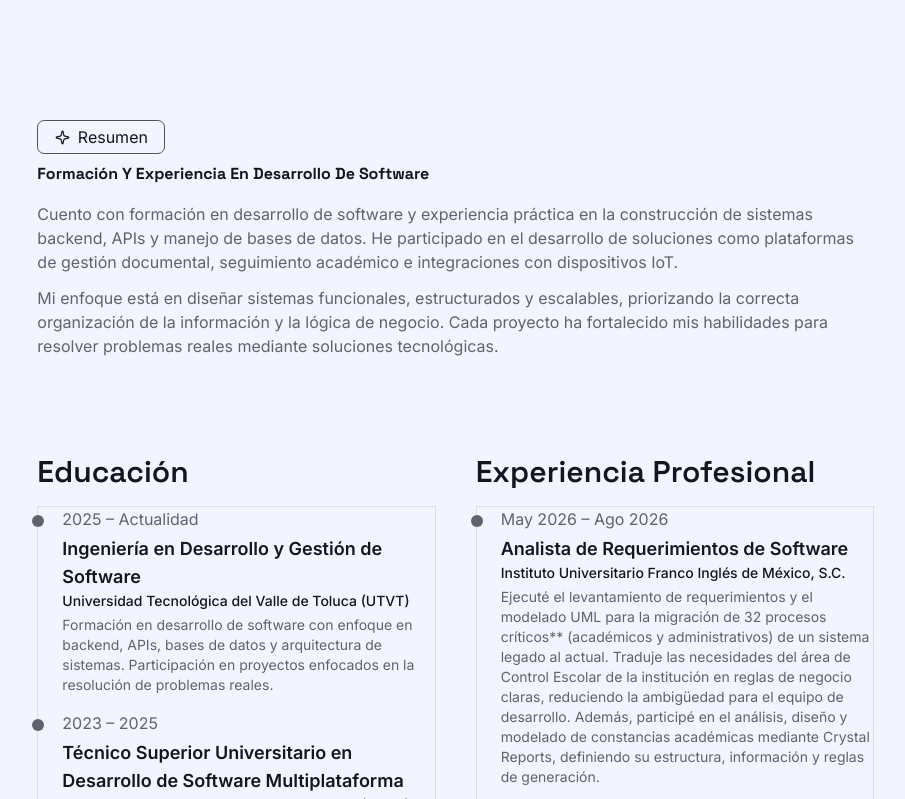
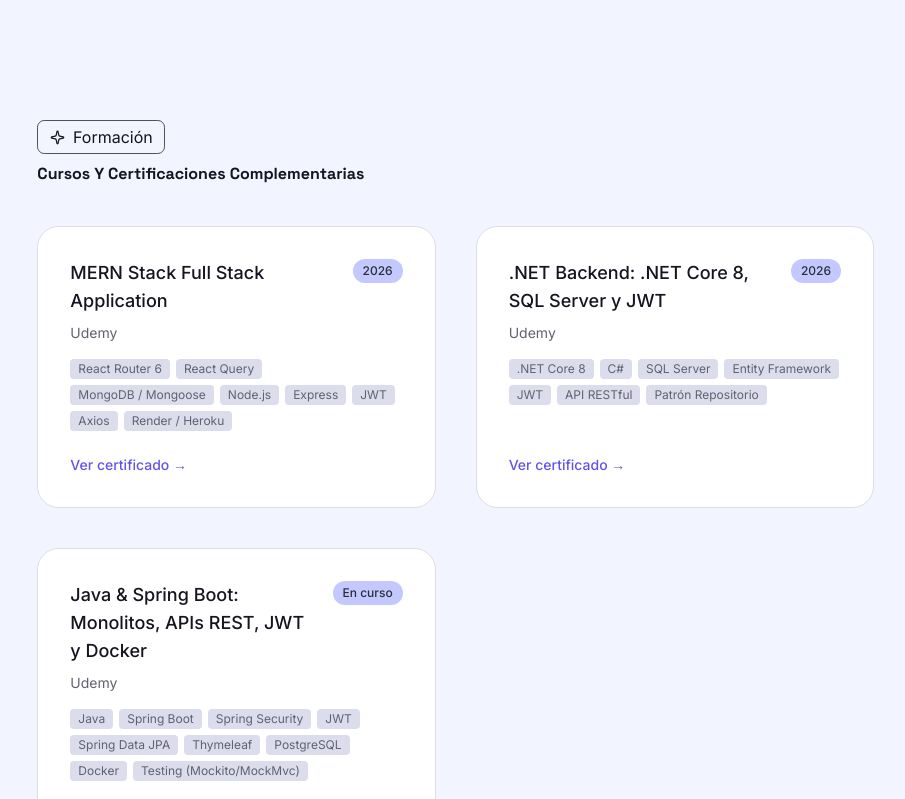
Before and after one commit to Yoval128/yoval.dev, a React (Vite) app: page / in a window 1280 px wide. Shown: the part 2601-3400 px from the top of the page, without its empty margins (366-1271 px from the left). Built offline with nearby package versions, Linux system fonts and the light colour scheme.

Commit message:
feat: sección course

```diff
--- a/package.json
+++ b/package.json
@@ -23,7 +23,7 @@
     "react": "^19.2.5",
     "react-dom": "^19.2.5",
     "react-hook-form": "^7.74.0",
-    "react-icons": "^5.6.0",
+    "react-icons": "^5.7.0",
     "shadcn": "^4.6.0",
     "tailwind-merge": "^3.5.0",
     "tailwindcss": "^4.2.4",
--- a/src/App.tsx
+++ b/src/App.tsx
@@ -10,6 +10,7 @@
 import {useEffect} from "react";
 
 import { initTheme } from "./utils/theme";
+import Courses from "@/components/Courses.tsx";
 
 export const App = () => {
 
@@ -42,6 +43,7 @@
             <Projects/>
             <About/>
             <Areas/>
+            <Courses/>
             <Resume/>
             <Contact/>
         </main>
--- a/src/components/Contact.tsx
+++ b/src/components/Contact.tsx
@@ -80,10 +80,9 @@
 
             <form
                 onSubmit={form.handleSubmit(onSubmit)}
-                className="w-full mx-auto space-y-4 mt-10 bg-background p-2"
+                className="w-full max-w-2xl space-y-5 mt-10 p-8 rounded-2xl border border-border bg-card shadow-sm hover:border-primary/50 transition-colors"
             >
-                <div className="grid grid-cols-1 gap-4 md:grid-cols-2">
-
+                <div className="grid grid-cols-1 gap-5 md:grid-cols-2">
                     <Field>
                         <Input
                             placeholder="Nombre completo"
@@ -142,13 +141,12 @@
                             </FieldError>
                         )}
                     </Field>
-
                 </div>
 
                 <Field>
                     <Textarea
                         placeholder="Escribe tu mensaje"
-                        className="h-36"
+                        className="h-36 resize-none"
                         {...form.register("message")}
                     />
                 </Field>
@@ -156,6 +154,7 @@
                 <Button
                     type="submit"
                     size="lg"
+                    className="w-full sm:w-auto"
                     disabled={loading}
                 >
                     {loading ? "Enviando..." : "Enviar mensaje"}
--- /dev/null
+++ b/src/components/Courses.tsx
@@ -0,0 +1,41 @@
+import { motion } from "motion/react";
+import SectionHeader from "@/components/SectionHeader.tsx";
+import { fadeUp, staggerContainer } from "@/lib/animations.ts";
+import { certificates } from "@/constants";
+import CoursesCard from "@/components/CoursesCard.tsx";
+
+const Courses = () => {
+    return (
+        <motion.section
+            initial="hidden"
+            whileInView="visible"
+            viewport={{ once: true, amount: 0.3 }}
+            className="mt-30 scroll-mt-10"
+            id="courses"
+        >
+            <SectionHeader
+                subtitle="Formación"
+                title="Cursos y certificaciones complementarias"
+            />
+
+            <motion.div
+                initial="hidden"
+                whileInView="visible"
+                viewport={{ once: true, amount: 0.3 }}
+                variants={staggerContainer(0.5)}
+                className="grid md:grid-cols-2 gap-10 mt-10"
+            >
+                {certificates.map((certificate) => (
+                    <motion.div
+                        key={certificate.title}
+                        variants={fadeUp}
+                    >
+                        <CoursesCard certificate={certificate} />
+                    </motion.div>
+                ))}
+            </motion.div>
+        </motion.section>
+    );
+};
+
+export default Courses;
--- /dev/null
+++ b/src/components/CoursesCard.tsx
@@ -0,0 +1,45 @@
+import type { CertificateType } from "@/types";
+
+const CoursesCard = ({ certificate }: { certificate: CertificateType }) => {
+    return (
+        <div className="flex flex-col justify-between rounded-2xl border border-border p-8 bg-card hover:bg-accent transition-all duration-300 hover:border-primary relative h-full">
+            <div>
+                <div className="flex justify-between items-start mb-2 gap-4">
+                    <h3 className="text-lg font-medium text-foreground">{certificate.title}</h3>
+                    <span className="text-xs px-2.5 py-1 rounded-full bg-secondary text-secondary-foreground font-medium shrink-0">
+                        {certificate.date}
+                    </span>
+                </div>
+                <p className="text-sm text-muted-foreground mb-4">
+                    {certificate.institution}
+                </p>
+
+                {certificate.skills && (
+                    <div className="flex flex-wrap gap-1.5 mb-4">
+                        {certificate.skills.map((skill, i) => (
+                            <span
+                                key={i}
+                                className="text-xs px-2 py-0.5 rounded bg-muted text-muted-foreground"
+                            >
+                                {skill}
+                            </span>
+                        ))}
+                    </div>
+                )}
+            </div>
+
+            {certificate.credentialUrl && (
+                <a
+                    href={certificate.credentialUrl}
+                    target="_blank"
+                    rel="noopener noreferrer"
+                    className="inline-flex items-center text-sm font-medium text-primary hover:underline mt-2"
+                >
+                    Ver certificado &rarr;
+                </a>
+            )}
+        </div>
+    );
+};
+
+export default CoursesCard;
--- a/src/constants/index.tsx
+++ b/src/constants/index.tsx
@@ -7,7 +7,7 @@
  * Types
  */
 import type {
-    AreasType,
+    AreasType, CertificateType,
     ExperienceType,
     LinksType,
     ProjectType,
@@ -41,9 +41,13 @@
     SiGit,
     SiGithub,
     SiLinux,
-} from 'react-icons/si';
-
-import {FaGithub, FaLinkedin} from 'react-icons/fa';
+    SiPostman,
+    SiJira,
+    SiNotion,
+    SiDotnet,
+} from "react-icons/si";
+import { FaJava } from "react-icons/fa6";
+import {FaGithub, FaLinkedin, FaCuttlefish} from 'react-icons/fa';
 
 const navLinks: LinksType[] = [
     {
@@ -177,11 +181,17 @@
     { label: 'React', Icon: SiReact, color: '#61DAFB' },
     { label: 'React Native', Icon: SiReact, color: '#61DAFB' },
     { label: 'Node.js', Icon: SiNodedotjs, color: '#339933' },
+    { label: 'Java', Icon: FaJava, color: '#ED8B00' },
+    { label: 'C#', Icon: FaCuttlefish, color: '#239120' },
+    { label: '.NET', Icon: SiDotnet, color: '#512BD4' },
     { label: 'Laravel', Icon: SiLaravel, color: '#FF2D20' },
     { label: 'MySQL', Icon: SiMysql, color: '#4479A1' },
     { label: 'Tailwind CSS', Icon: SiTailwindcss, color: '#06B6D4' },
     { label: 'Git', Icon: SiGit, color: '#F05032' },
     { label: 'GitHub', Icon: SiGithub, color: '#181717' },
+    { label: 'Postman', Icon: SiPostman, color: '#FF6C37' },
+    { label: 'Jira', Icon: SiJira, color: '#0052CC' },
+    { label: 'Notion', Icon: SiNotion, color: '#000000' },
     { label: 'Linux', Icon: SiLinux, color: '#FCC624' },
 ];
 
@@ -232,6 +242,57 @@
     },
 ];
 
+const certificates: CertificateType[] = [
+    {
+        title: "MERN Stack Full Stack Application",
+        institution: "Udemy",
+        date: "2026",
+        credentialUrl: "/docs/certificates/mern-edition.jpg",
+        skills: [
+            "React Router 6",
+            "React Query",
+            "MongoDB / Mongoose",
+            "Node.js",
+            "Express",
+            "JWT",
+            "Axios",
+            "Render / Heroku"
+        ]
+    },
+    {
+        title: ".NET Backend: .NET Core 8, SQL Server y JWT",
+        institution: "Udemy",
+        date: "2026",
+        credentialUrl: "/docs/certificates/net-core.jpg",
+        skills: [
+            ".NET Core 8",
+            "C#",
+            "SQL Server",
+            "Entity Framework",
+            "JWT",
+            "API RESTful",
+            "Patrón Repositorio"
+        ]
+    },
+    {
+        title: "Java & Spring Boot: Monolitos, APIs REST, JWT y Docker",
+        institution: "Udemy",
+        date: "En curso",
+        credentialUrl: "",
+        skills: [
+            "Java",
+            "Spring Boot",
+            "Spring Security",
+            "JWT",
+            "Spring Data JPA",
+            "Thymeleaf",
+            "PostgreSQL",
+            "Docker",
+            "Testing (Mockito/MockMvc)"
+        ]
+    },
+];
+
 export {
     socialLinks,
     projectsData,
@@ -242,4 +303,5 @@
     navLinks,
     statsData,
     testimonials,
+    certificates,
 };
```
Also changed, not shown: src/types/index.tsx (+9 -0 lines), 1 other file (tests, documents, lock files or other folders).
